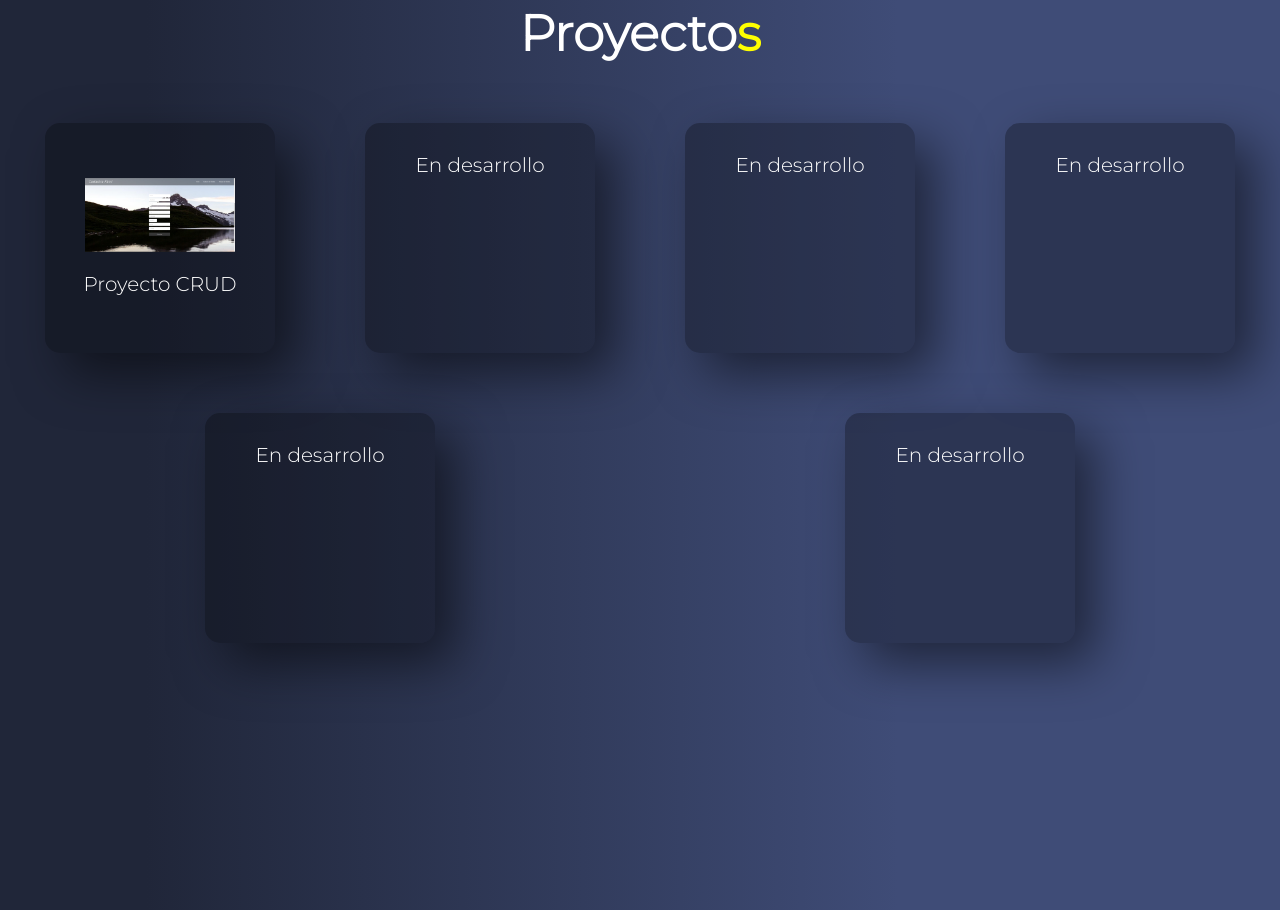
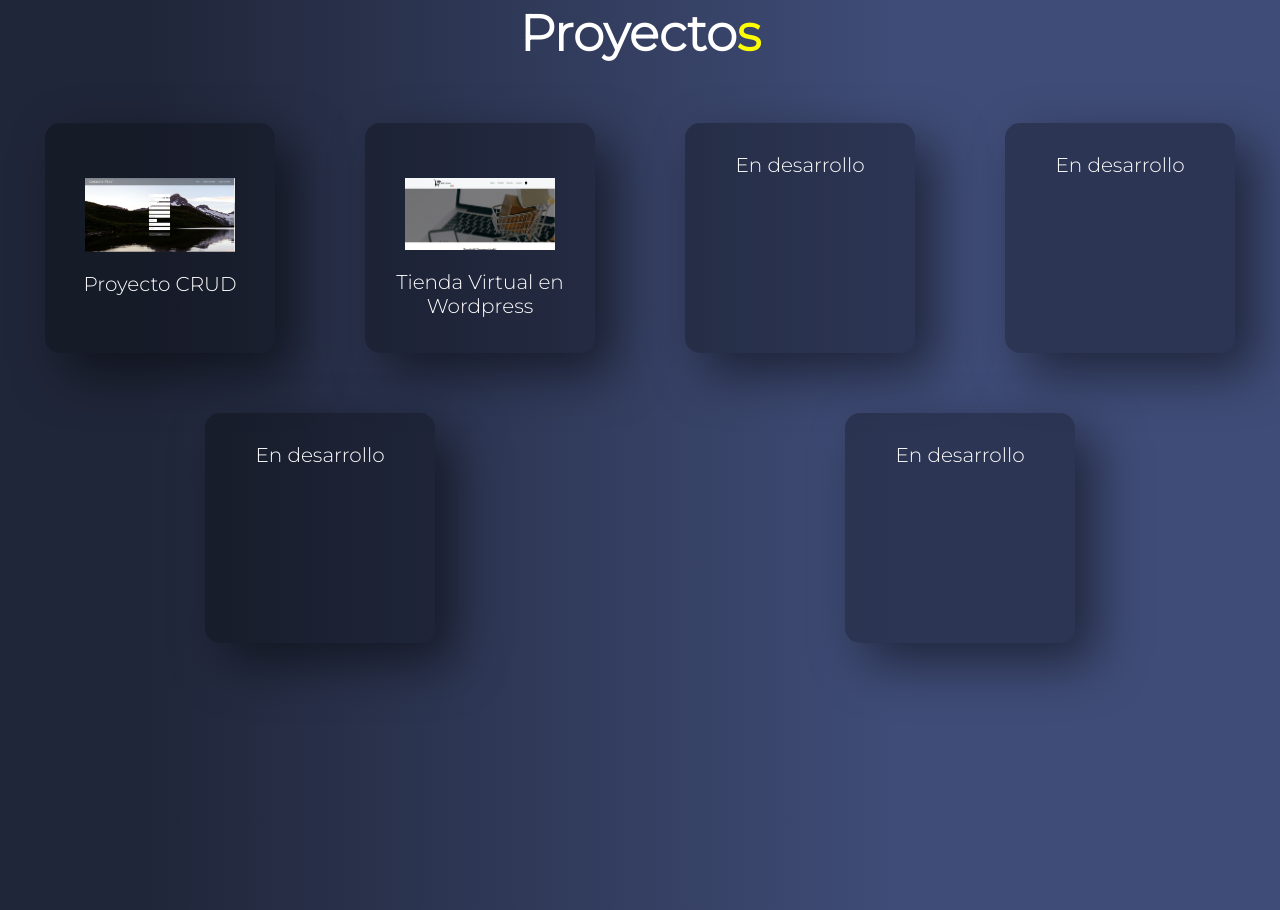
Before and after one commit to RodrigoBologna/portifolio, a plain HTML site: page esp.html in a window 1280 px wide. Shown: the part 2230-3140 px from the top of the page. Drawn offline with Linux system fonts and the light colour scheme; a web font is replaced by a local one.

Commit message:
Add wordpress ecommerce

```diff
--- a/esp.html
+++ b/esp.html
@@ -108,9 +108,9 @@
                 </div>
             </div>
             <div class="card">
-
+                <a href="https://brlstore.it/" target="_blank"><img src="./img/WhatsApp Image 2022-01-24 at 10.01.03.jpeg" alt=""></a>
                 <div class="content">
-                    <p>En desarrollo</p>
+                    <p>Tienda Virtual en Wordpress</p>
                 </div>
             </div>
             <div class="card">
--- a/style.css
+++ b/style.css
@@ -193,6 +193,7 @@ span:hover{
 #projetos p{
     margin-top: 10px;
     font-size: 20px;
+    text-align: center;
 
 }
 #projetos a{
```
Also changed, not shown: index.html (+2 -2 lines), pt.html (+2 -2 lines), img/WhatsApp Image 2022-01-24 at 10.01.03.jpeg (added).
